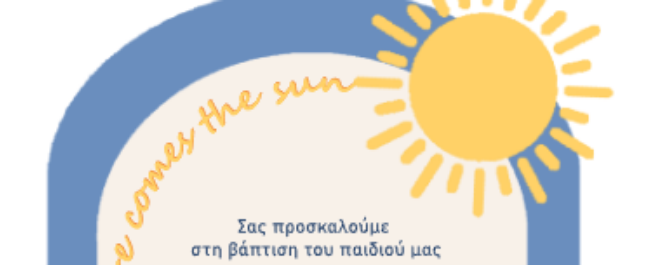
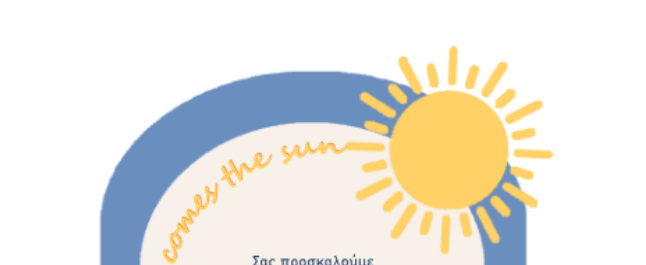
Before and after one commit to vange-lee/Evan-s-Bank-Account, a plain HTML site: page index.html in a window 1280 px wide. Shown: the top 265 px of the page, without its empty margins (328-974 px from the left). Drawn offline with Linux system fonts and the light colour scheme.

Commit message:
Update index.html

```diff
--- a/index.html
+++ b/index.html
@@ -5,11 +5,12 @@
     <meta name="viewport" content="width=device-width, initial-scale=1.0">
     <title>Evan's IBAN</title>
     <style>
-        /* Set the background image (PNG) with reduced size */
+        /* Set the background image (PNG) with reduced size and centered */
         body {
             background: url('https://raw.githubusercontent.com/vange-lee/Evan-s-Bank-Account/main/invitation.png') no-repeat center center fixed;
-            background-size: 50%;  /* Scale the image to 50% of its original size */
+            background-size: 40%;  /* Scale the image to 40% of its original size */
             background-position: center; /* Keeps the image centered */
+            background-attachment: fixed; /* Keeps background fixed while scrolling */
             font-family: 'Arial', sans-serif;
             color: #fff;
             display: flex;
```
